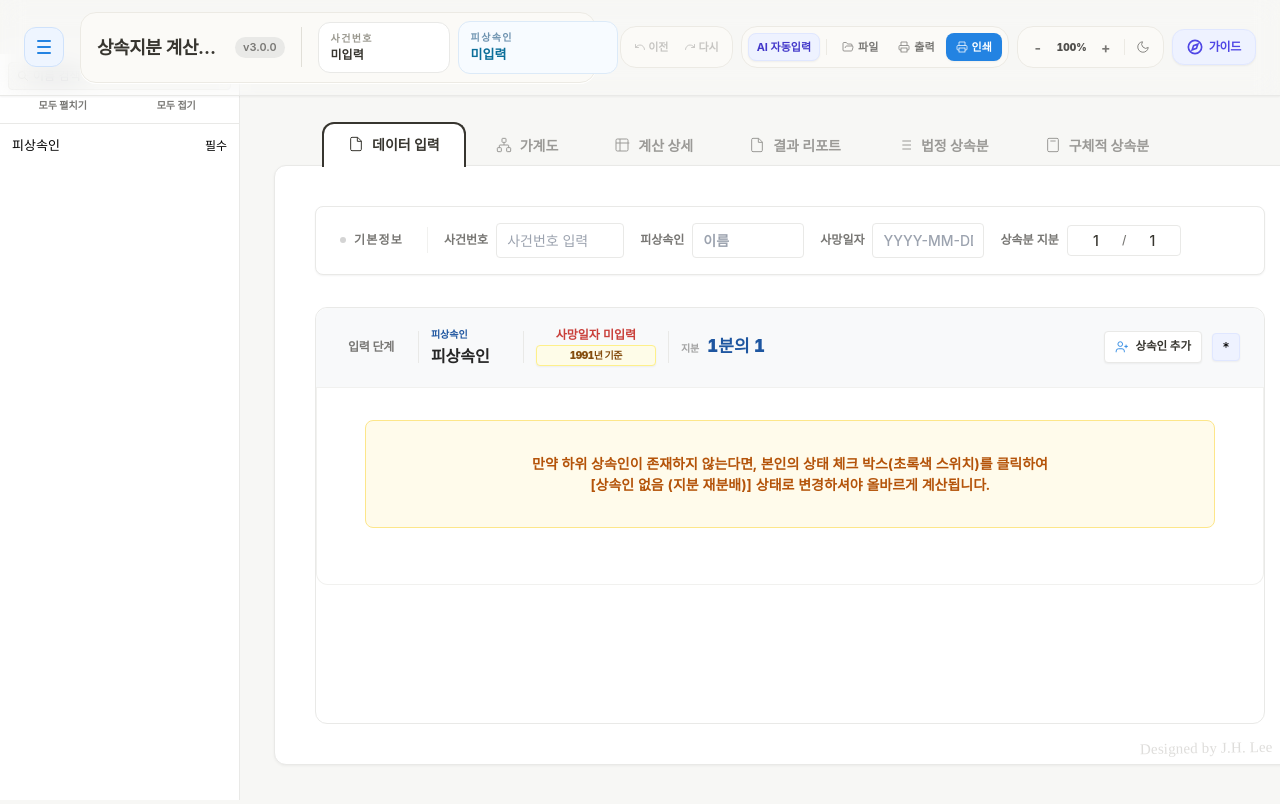
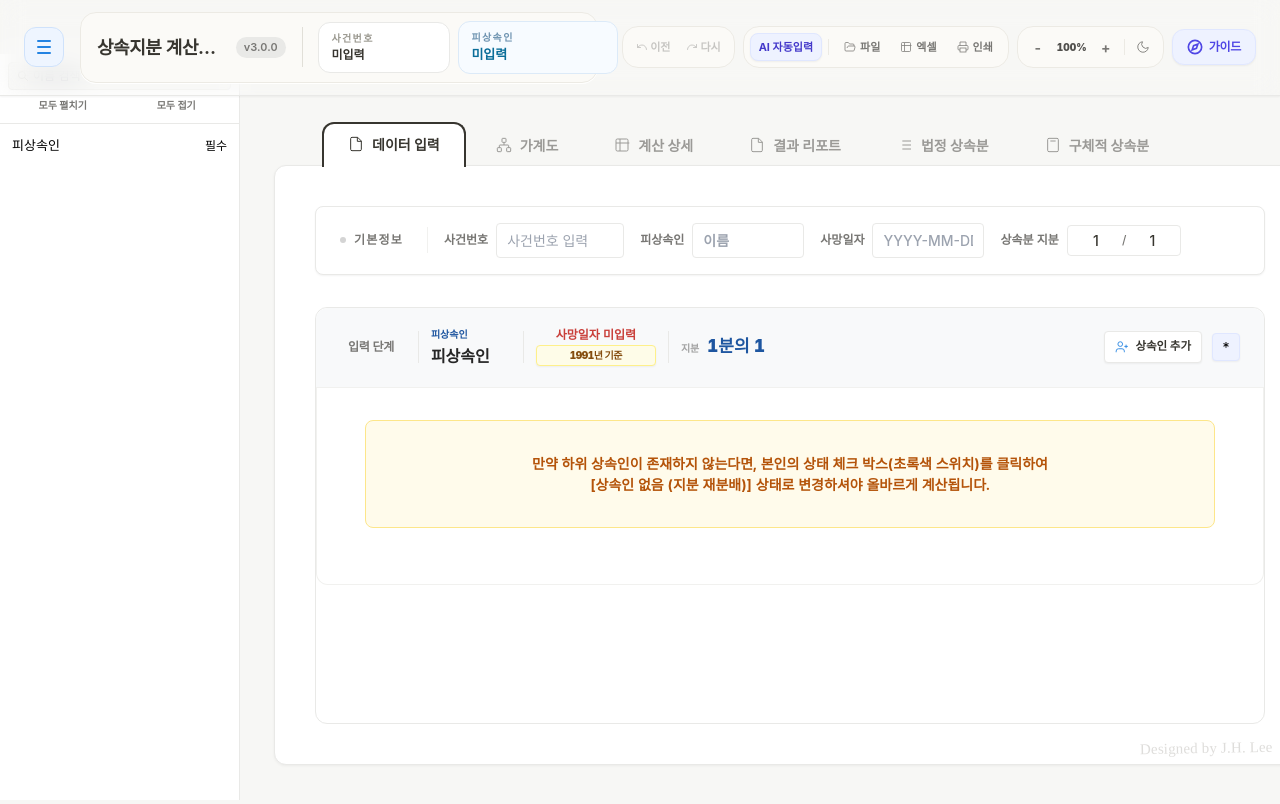
Before and after one commit to wallmendi-beep/inherit-calc, a React (Vite) app: page / in a window 1280 px wide. Shown: the top 804 px of the page. Built offline with nearby package versions, Linux system fonts and the light colour scheme; the HTML template or start-up script is replaced by a standard one; a web font is replaced by a local one.

Commit message:
feat: 출력 메뉴 최적화 (엑셀/인쇄 버튼 개별 노출 및 스타일 통일, v3.0.18)

```diff
--- a/package.json
+++ b/package.json
@@ -1,7 +1,7 @@
 {
   "name": "inheritance-calc-pro",
   "private": true,
-  "version": "3.0.17",
+  "version": "3.0.18",
   "type": "module",
   "scripts": {
     "dev": "vite",
--- a/src/components/TopToolbarBalanced.jsx
+++ b/src/components/TopToolbarBalanced.jsx
@@ -134,23 +134,19 @@ export default function TopToolbarBalanced({
               )}
             </div>
 
-            <div className="relative">
-              <button onClick={() => toggleMenu('export')} className={`flex h-7 items-center gap-1 rounded-lg border px-2 text-[11px] font-bold transition-colors ${openMenu === 'export' ? 'border-[#d4d4d4] bg-white text-[#37352f] dark:border-neutral-600 dark:bg-neutral-700 dark:text-neutral-100' : 'border-transparent text-[#787774] hover:border-[#d4d4d4] hover:bg-[#efefed] hover:text-[#37352f] dark:text-neutral-400 dark:hover:border-neutral-600 dark:hover:bg-neutral-700 dark:hover:text-neutral-200'}`}>
-                <IconPrinter className="h-3 w-3" /> 출력
-              </button>
-              {openMenu === 'export' && (
-                <div className="absolute right-0 top-11 z-[120] flex w-36 flex-col gap-1 rounded-2xl border border-[#e9e9e7] bg-white p-1.5 shadow-xl dark:border-neutral-700 dark:bg-neutral-800">
-                  <button onClick={() => { closeMenus(); handlePrint(); }} className="flex items-center gap-2 rounded-xl px-3 py-2 text-[12px] font-bold text-[#37352f] hover:bg-[#f7f7f5] dark:text-neutral-200 dark:hover:bg-neutral-700">
-                    <IconPrinter className="h-3.5 w-3.5" /> 인쇄
-                  </button>
-                  <button onClick={() => { closeMenus(); handleExcelExport(); }} className="flex items-center gap-2 rounded-xl px-3 py-2 text-[12px] font-bold text-[#37352f] hover:bg-[#f7f7f5] dark:text-neutral-200 dark:hover:bg-neutral-700">
-                    <IconTable className="h-3.5 w-3.5" /> CSV
-                  </button>
-                </div>
-              )}
-            </div>
+            <button
+              onClick={handleExcelExport}
+              className="flex h-7 items-center gap-1 rounded-lg border border-transparent px-2 text-[11px] font-bold text-[#787774] transition-colors hover:border-[#d4d4d4] hover:bg-[#efefed] hover:text-[#37352f] dark:text-neutral-400 dark:hover:border-neutral-600 dark:hover:bg-neutral-700 dark:hover:text-neutral-200"
+              title="엑셀(CSV) 파일로 내보내기"
+            >
+              <IconTable className="h-3 w-3" /> 엑셀
+            </button>
 
-            <button onClick={handlePrint} className="flex h-7 items-center gap-1 rounded-lg bg-[#2383e2] px-2.5 text-[11px] font-bold text-white shadow-sm transition-colors hover:bg-[#0073ea]">
+            <button
+              onClick={handlePrint}
+              className="flex h-7 items-center gap-1 rounded-lg border border-transparent px-2 text-[11px] font-bold text-[#787774] transition-colors hover:border-[#d4d4d4] hover:bg-[#efefed] hover:text-[#37352f] dark:text-neutral-400 dark:hover:border-neutral-600 dark:hover:bg-neutral-700 dark:hover:text-neutral-200"
+              title="현재 탭 인쇄하기 (보고서)"
+            >
               <IconPrinter className="h-3 w-3" /> 인쇄
             </button>
           </div>
```
